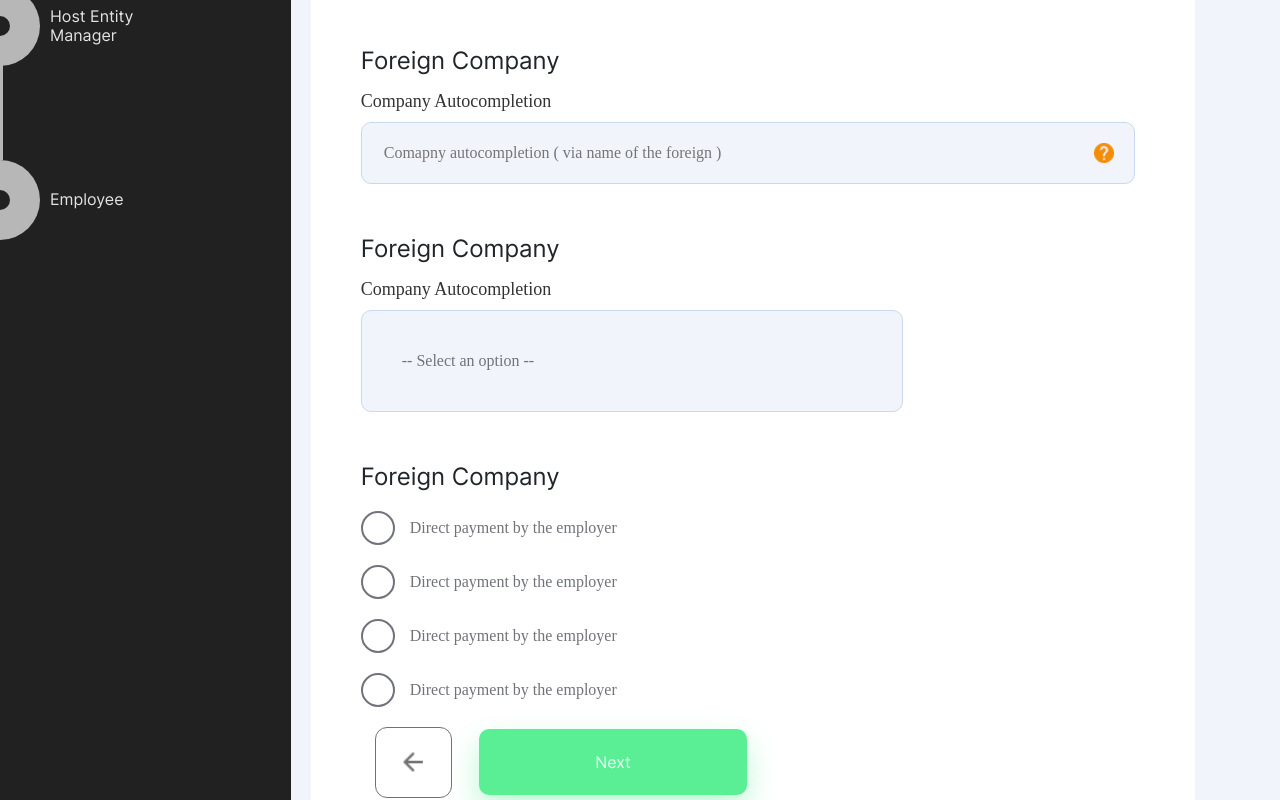
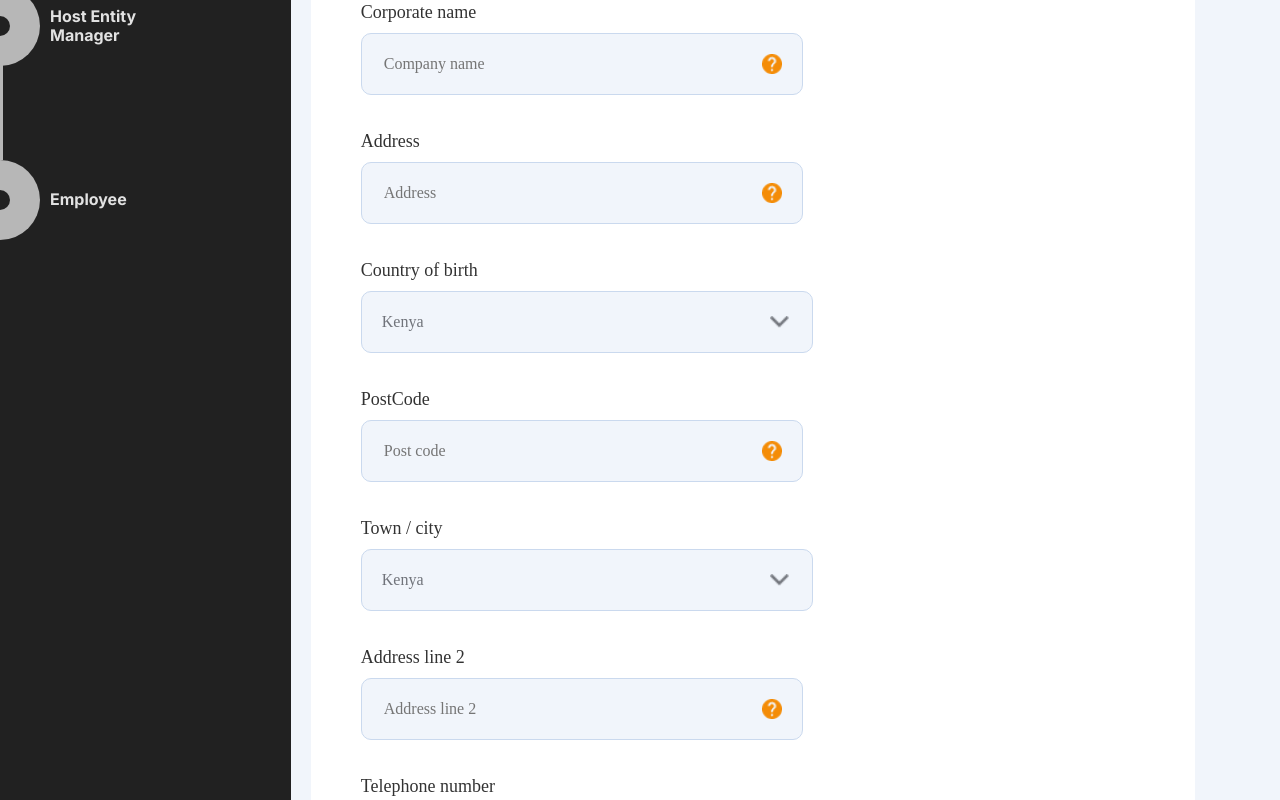
Before and after one commit to mobenjamins/PWDOrchestratorPublic, a React (Vite) app in the folder client/: page / in a window 1280 px wide. Shown: the part 380-1180 px from the top of the page. Built offline with nearby package versions, Linux system fonts and the light colour scheme.

Commit message:
Done Home Entity form

```diff
--- a/client/src/components/Forms/homeEntityManager.jsx
+++ b/client/src/components/Forms/homeEntityManager.jsx
@@ -9,6 +9,24 @@ import RadioselectComponent from '../utils/radioSelect'
 
 const allRadioOptions = [
   {
+    title: 'On the premise of the customer or Recipient of the service?',
+    isSelected: false
+  },
+  {
+    title: 'Somewhere else',
+    isSelected: false
+  },
+  {
+    title: 'Payment of a lump sum',
+    isSelected: false
+  },
+  {
+    title: 'Other payment arrangements',
+    isSelected: false
+  },
+]
+
+const accomodationExpensesOptions =  [{
     title: 'Direct payment by the employer',
     isSelected: false
   },
@@ -17,7 +35,25 @@ const allRadioOptions = [
     isSelected: false
   },
   {
-    title: 'Payment of a lump sum ',
+    title: 'Payment of a lump sum',
+    isSelected: false
+  },
+  {
+    title: 'Other payment arrangements',
+    isSelected: false
+  },
+]
+
+const foodExpensesOptions =  [{
+    title: 'Direct payment by the employer',
+    isSelected: false
+  },
+  {
+    title: 'Reimbursement of costs paid in advance by the worker',
+    isSelected: false
+  },
+  {
+    title: 'Payment of a lump sum',
     isSelected: false
   },
   {
@@ -41,9 +77,25 @@ const dummyOptions = [
   },
 ]
 
+const countries = [
+  {value: 'kenya', title:"Kenya"},
+  {value: 'uganda', title:"Uganda"},
+  {value: 'tanzania', title:"Tanzania"},
+  {value: 'rwanda', title:"Rwanda"},
+  {value: 'burundi', title:"Burundi"},
+  {value: 'somalia', title:"Somalia"},
+  {value: 'ethiopia', title:"Ethiopia"},
+  {value: 'sudan', title:"Sudan"},
+  {value: 'south sudan', title:"South Sudan"},
+  {value: 'eritrea', title:"Eritrea"},
+  {value: 'djibouti', title:"Djibouti"}
+]
+
 function HomeEntityManager(props) {
   const [radioOptions, setRadioOptions] = useState(allRadioOptions)
   const [selectedValue, setSelectedValue] = useState("");
+  const [foodExpenseOptions, setFoodExpenseOptions] = useState(foodExpensesOptions)
+  const [accomodationExpenseOptions, setAccomodationExpenseOptions] = useState(accomodationExpensesOptions)
 
   const handleSelectChange = (event) => {
     setSelectedValue(event.target.value);
@@ -51,6 +103,36 @@ function HomeEntityManager(props) {
 
   const onRadioHandler = (element) => {
     setRadioOptions(radioOptions.map((item, index) => {
+      if(element.title === item.title){
+        return {
+          ...item,
+          isSelected: true
+        }
+      }
+      return {
+        ...item,
+        isSelected: false
+      }
+    }))
+  }
+
+  const accomodationExpenseHandler = (element) => {
+    setAccomodationExpenseOptions(accomodationExpenseOptions.map((item, index) => {
+      if(element.title === item.title){
+        return {
+          ...item,
+          isSelected: true
+        }
+      }
+      return {
+        ...item,
+        isSelected: false
+      }
+    }))
+  }
+
+  const onChangeFoodExpensesHandler = (element) => {
+    setFoodExpenseOptions(foodExpensesOptions.map((item, index) => {
       if(element.title === item.title){
         return {
           ...item,
@@ -90,9 +172,9 @@ function HomeEntityManager(props) {
           }}>
             <TextInputComponent onChange={(e)=> console.log(e)} placeholder="Company name" label="Corporate name" />
             <TextInputComponent onChange={(e)=> console.log(e)} placeholder="Address" label="Address" />
-            <TextInputComponent onChange={(e)=> console.log(e)} placeholder="Country" label="Country" />
+            <DropdownComponent onChange={(value)=>console.log("Country ", value)} options={countries} label="Country of birth" />
             <TextInputComponent onChange={(e)=> console.log(e)} placeholder="Post code" label="PostCode" />
-            <TextInputComponent onChange={(e)=> console.log(e)} placeholder="Town or city" label="Town/City" />
+            <DropdownComponent onChange={(value)=>console.log("Town / city ", value)} options={countries} label="Town / city" />
             <TextInputComponent onChange={(e)=> console.log(e)} placeholder="Address line 2" label="Address line 2" />
             <TextInputComponent onChange={(e)=> console.log(e)} placeholder="phone number" label="Telephone number" />
             <TextInputComponent onChange={(e)=> console.log(e)} placeholder="your email" label="Email" />
@@ -124,9 +206,9 @@ function HomeEntityManager(props) {
             <TextInputComponent onChange={(e)=> console.log(e)} placeholder="Last name" label="Last name" />
             <TextInputComponent onChange={(e)=> console.log(e)} placeholder="First name" label="First name" />
             <TextInputComponent onChange={(e)=> console.log(e)} placeholder="Date of birth" label="Date of birth" />
-            <TextInputComponent onChange={(e)=> console.log(e)} placeholder="Town of birth" label="Town / City of birth" />
+            <DropdownComponent onChange={(value)=>console.log("Town / City of birth ", value)} options={countries} label="Town / City of birth" />
             <TextInputComponent onChange={(e)=> console.log(e)} placeholder="Email" label="Town / City of birth" />
-            <TextInputComponent onChange={(e)=> console.log(e)} placeholder="Country of birth" label="Country of birth" />
+            <DropdownComponent onChange={(value)=>console.log("Country ", value)} options={countries} label="Country of birth" />
           </div>
        </div>
        <div className='question-section'>
@@ -198,8 +280,107 @@ function HomeEntityManager(props) {
             <RadioselectComponent item={{title: 'Unable ?', isSelected: true}} onChange={onRadioHandler} />
           </div>
        </div>
+       <div className='question-section'>
+          <div className='Subsection-title'>Service Sites</div>
+          <div className='standard-input-label' style={{marginTop: "20px"}}>Where will the posted workers work?</div>
+          {
+            radioOptions.map((item, index) => {
+              return (
+                <RadioselectComponent item={item} onChange={onRadioHandler} />
+              )
+            }
+            )
+          }
+       </div>
 
        <div className='question-section'>
+          <div className='Subsection-title'>Travel expenses </div>
+          <div style={{
+            display: 'flex',
+            flexDirection: 'row',
+            flexWrap: 'wrap',
+            justifyContent: 'space-between',
+            alignItems: 'flex-start',
+          }}>
+              <div className='question-section'>
+                  <div className='standard-input-label' style={{marginTop: "20px"}}>Travel Expenses Process</div>
+                  {
+                    foodExpenseOptions.map((item, index) => {
+                      return (
+                        <RadioselectComponent item={item} onChange={onChangeFoodExpensesHandler} />
+                      )
+                    }
+                    )
+                  }
+              </div>
+            <TextInputComponent
+            onChange={(e)=> console.log(e)}
+            placeholder="Travel Expenses Budget"
+            label="Travel Expenses Budget"
+             />
+          </div>
+       </div>
+       <div className='question-section'>
+          <div className='Subsection-title'>Living (food) expenses </div>
+          <div style={{
+            display: 'flex',
+            flexDirection: 'row',
+            flexWrap: 'wrap',
+            justifyContent: 'space-between',
+            alignItems: 'flex-start',
+          }}>
+              <div className='question-section'>
+                  <div className='standard-input-label' style={{marginTop: "20px"}}>Food Expenses Process</div>
+                  {
+                    foodExpenseOptions.map((item, index) => {
+                      return (
+                        <RadioselectComponent item={item} onChange={onChangeFoodExpensesHandler} />
+                      )
+                    }
+                    )
+                  }
+              </div>
+            <TextInputComponent
+            onChange={(e)=> console.log(e)}
+            placeholder="Food Expenses Budget"
+            label="Food Expenses Budget"
+             />
+          </div>
+       </div>
+       <div className='question-section'>
+          <div className='Subsection-title'>Accommodation Expenses </div>
+          <div style={{
+            display: 'flex',
+            flexDirection: 'row',
+            flexWrap: 'wrap',
+            justifyContent: 'space-between',
+            alignItems: 'flex-start',
+          }}>
+              <div className='question-section'>
+                  <div className='standard-input-label' style={{marginTop: "20px"}}>Accommodation Expenses Process </div>
+                  {
+                    accomodationExpenseOptions.map((item, index) => {
+                      return (
+                        <RadioselectComponent item={item} onChange={accomodationExpenseHandler} />
+                      )
+                    }
+                    )
+                  }
+              </div>
+            <TextInputComponent
+            onChange={(e)=> console.log(e)}
+            placeholder="Accommodation Expenses Budget"
+            label="Accommodation Expenses Budget "
+             />
+          </div>
+       </div>
+
+
+
+
+
+
+       {/* <div className='question-section'>
           <div className='Subsection-title'>Foreign Company</div>
           <DropdownComponent label="Company Autocompletion" options={dummyOptions} onChange={(e)=>console.log("WORKED ", e)} />
        </div>
@@ -215,7 +396,7 @@ function HomeEntityManager(props) {
             }
             )
           }
-       </div>
+       </div> */}
 
     </div>
   )
--- a/client/src/components/Forms/style.css
+++ b/client/src/components/Forms/style.css
@@ -25,7 +25,7 @@ line-height: 41px;
 .input-section{
   display: flex;
   flex-direction: column;
-  margin-top: 15px;
+  margin-top: 25px;
 }
 .standard-input-label{
   font-family: 'Montserrat';
--- a/client/src/components/main/index.jsx
+++ b/client/src/components/main/index.jsx
@@ -33,7 +33,7 @@ function MainSection({activeForm}) {
     } else {
       console.log("rendering default")
       return (
-      <QuestionSection />
+      <HomeEntityManager />
       )
     }
   }
--- a/client/src/components/main/style.css
+++ b/client/src/components/main/style.css
@@ -12,11 +12,11 @@
 }
 
 .nav-section{
-  width: 400px;
+  width: 450px;
   display: flex;
   flex-direction: row;
-  justify-content: space-around;
   align-items: center;
+  margin-top: 70px;
 }
 
 .back-btn{
@@ -28,6 +28,7 @@
   justify-content: center;
   align-items: center;
   text-align: center;
+  margin-right: 80px;
 }
 .back-btn:hover{
   cursor: pointer;
--- a/client/src/components/utils/dropdown/index.jsx
+++ b/client/src/components/utils/dropdown/index.jsx
@@ -17,7 +17,7 @@ function DropdownComponent({options, onChange, label}) {
             <select value={selectedValue} className='standard-input-select' onChange={handleSelectChange}>
             {
               options.map((option, index) => {
-                return <option key={index} value={option.value}>{option.label}</option>
+                return <option key={index} value={option.value}>{option.title}</option>
               }
             )
             }
--- a/client/src/components/utils/dropdown/style.css
+++ b/client/src/components/utils/dropdown/style.css
@@ -31,8 +31,7 @@
   background-size: 20px;
   background-repeat: no-repeat;
   background-position: 95% 50%;
-  width: 100%;
-  padding: 5px 0px;
+  padding: 0px 0px;
 }
 .standard-select:focus{
   outline: none;
--- a/client/src/components/utils/textInput/style.css
+++ b/client/src/components/utils/textInput/style.css
@@ -1,7 +1,7 @@
 .input-section{
   display: flex;
   flex-direction: column;
-  margin-top: 15px;
+  margin-top: 35px;
   margin-right: 10px;
 }
 .standard-input-label{
```
Also changed, not shown: client/index.html (+8 -0 lines).
